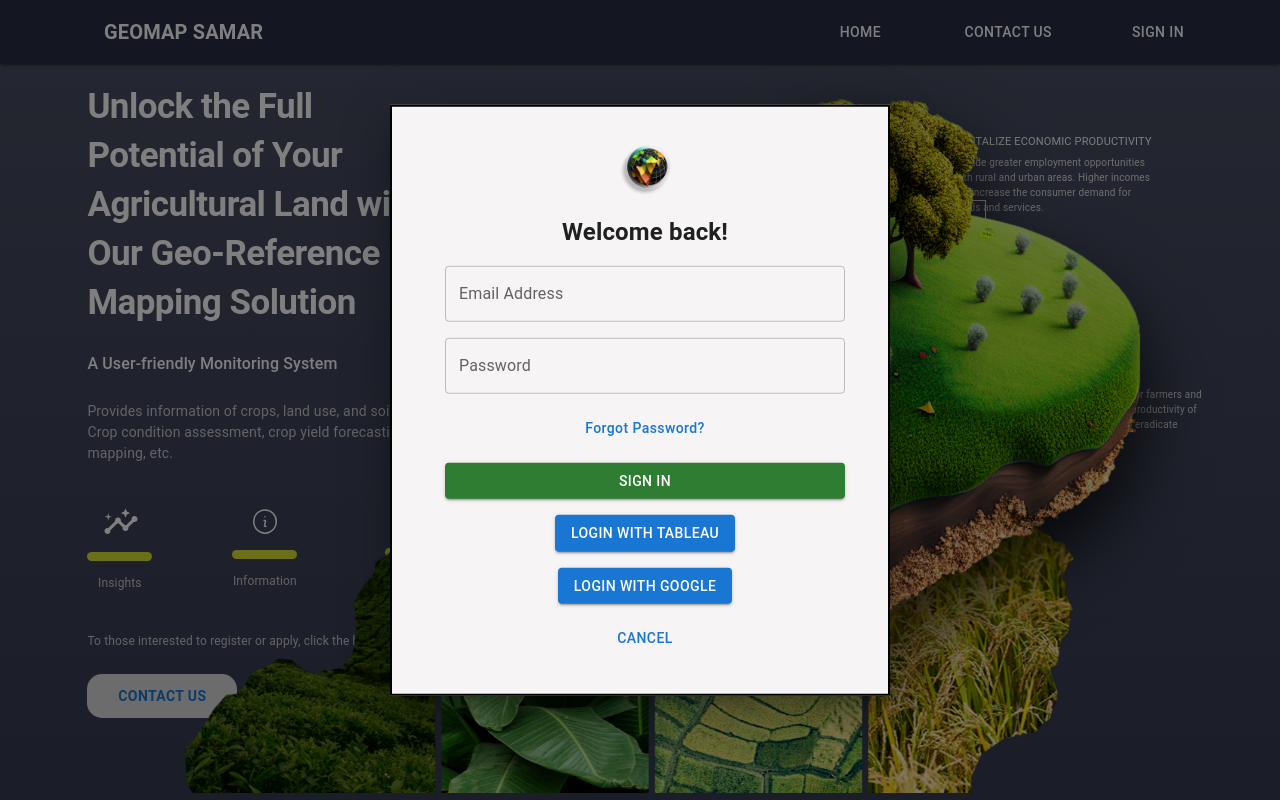
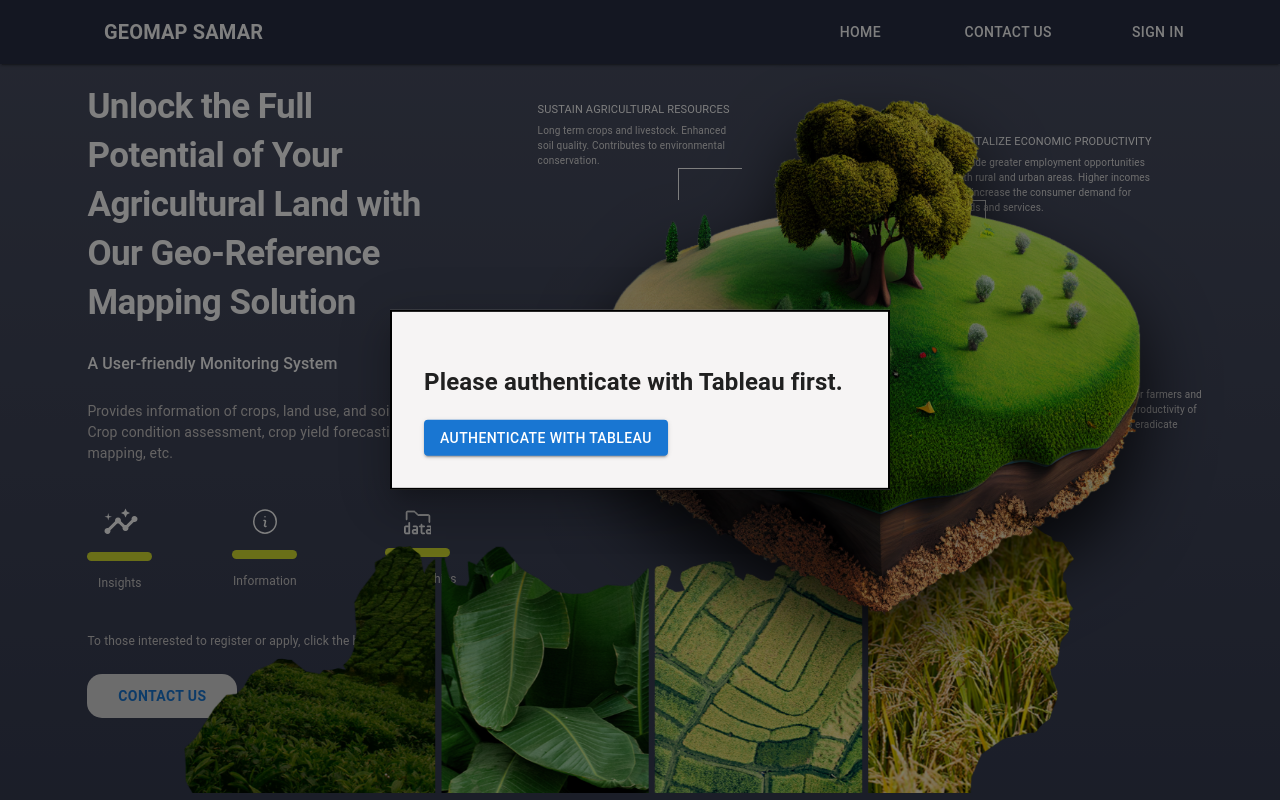
Before and after one commit to notsoprogrammer/map_client, a React (Vite) app in the folder geomap/: page / in a window 1280 px wide. Both pictures are taken after a click on the button "SIGN IN". Shown: the top 800 px of the page. Built offline with nearby package versions, Linux system fonts and the light colour scheme.

Commit message:
"Refactor LoginModal component, update imports in index.js and main.jsx"

```diff
--- a/geomap/src/components/LoginModal.jsx
+++ b/geomap/src/components/LoginModal.jsx
@@ -24,6 +24,7 @@
   const [password, setPassword] = useState('');
   const [isLoading, setIsLoading] = useState(false);
   const [forgotPasswordOpen, setForgotPasswordOpen] = useState(false);
+  const [tableauAuthenticated, setTableauAuthenticated] = useState(false); // State to manage Tableau authentication status
 
   const navigate = useNavigate();
   const dispatch = useDispatch();
@@ -52,95 +53,60 @@
     const windowFeatures = "toolbar=no, menubar=no, width=500, height=700, top=100, left=100";
     const authWindow = window.open(tableauAuthUrl, '_blank', windowFeatures);
 
-    // Optional: Monitor the window status to close it programmatically
-    const timer = setInterval(function() {
+    // Monitor the window status to close it programmatically
+    const timer = setInterval(() => {
       if (authWindow.closed) {
         clearInterval(timer);
-            alert("Authentication complete. You may now close this window.");
-            // Here you might want to trigger some follow-up action in your app.
+        setTableauAuthenticated(true); // Assuming authentication is successful once the window is closed
+        alert("Tableau Authentication complete. You may now proceed.");
       }
     }, 1000);
   };
 
-  const submitHandler = async (e) => {
-    e.preventDefault();
+  const handleLogin = async () => {
     setIsLoading(true);
     try {
       const response = await axios.post(`${process.env.REACT_APP_API_URL}/api/users/auth`, { email, password });
-      if (response.data && response.data.authToken && response.data.tableauToken) {
-        // Store the authToken and tableauToken in localStorage
       localStorage.setItem('authToken', response.data.authToken);
-        localStorage.setItem('tableauToken', response.data.tableauToken);
-
       dispatch(setCredentials({ ...response.data }));
 
-        // Redirect based on user role
-        if (response.data.role === 'admin') {
-          navigate('/admin/usermanagement');
-        } else {
-          navigate('/dashboard');
-        }
-      }
+      navigate(response.data.role === 'admin' ? '/admin/usermanagement' : '/dashboard');
     } catch (error) {
-      console.error(error.response?.data?.message || error.message);
+      console.error('Login failed:', error);
       alert("Login failed: " + (error.response?.data?.message || "An error occurred"));
     } finally {
       setIsLoading(false);
     }
   };
 
+  if (!tableauAuthenticated) {
     return (
-    <>
-    <Modal
-      open={open}
-      onClose={handleClose}
-      aria-labelledby="modal-modal-title"
-      aria-describedby="modal-modal-description"
-    >
+      <Modal open={open} onClose={handleClose}>
         <Box sx={style}>
-          <Box sx={{ padding: '5px' }} >
-            <Stack sx={{ width: 400, marginLeft: '1rem' }} spacing={2} direction="column" justifyContent="center" alignItems='center'>
-              <img src={geomap} alt='logo' style={{ height: 54, width: 54 }} />
-              <h2>Welcome back!</h2>
-              <TextField
-                sx={{ width: '100%' }}
-                type='email'
-                value={email}
-                onChange={(e) => setEmail(e.target.value)}
-                onKeyPress={handleKeyPress} // Attach keypress handler
-                id="outlined-basic"
-                label="Email Address"
-                variant="outlined"
-              />
-              <TextField
-                sx={{ width: '100%' }}
-                type='password'
-                value={password}
-                onChange={(e) => setPassword(e.target.value)}
-                onKeyPress={handleKeyPress} // Attach keypress handler
-                id="outlined-basic"
-                label="Password"
-                variant="outlined"
-              />
-              <Button onClick={handleForgotPasswordOpen} sx={{ textTransform: 'none' }}>Forgot Password?</Button>
+          <h2>Please authenticate with Tableau first.</h2>
+          <Button onClick={handleLoginWithTableau} variant="contained" color="primary">
+            Authenticate with Tableau
+          </Button>
+        </Box>
+      </Modal>
+    );
+  }
 
-              <Button sx={{ width: '100%' }} type='submit' onClick={submitHandler} variant="contained" color='success' disabled={isLoading}>
+  return (
+    <Modal open={open} onClose={handleClose}>
+      <Box sx={style}>
+        <Stack spacing={2} direction="column" alignItems='center'>
+          <TextField type='email' label="Email Address" variant="outlined" value={email} onChange={(e) => setEmail(e.target.value)} onKeyPress={handleKeyPress} />
+          <TextField type='password' label="Password" variant="outlined" value={password} onChange={(e) => setPassword(e.target.value)} onKeyPress={handleKeyPress} />
+          <Button onClick={handleLogin} disabled={isLoading || !tableauAuthenticated}>
             {isLoading ? <CircularProgress size={24} /> : 'Sign In'}
           </Button>
-              <Button onClick={handleLoginWithTableau} variant="contained" color="primary">
-                  Login with Tableau
-              </Button>
-              <Button onClick={handleGoogleLogin} variant="contained" color="primary">
-                Login with Google
-            </Button>
-              <Button sx={{ width: '100%' }} onClick={handleClose} variant="text">cancel</Button>
+          <Button onClick={handleForgotPasswordOpen}>Forgot Password?</Button>
+          <Button onClick={handleClose}>Cancel</Button>
         </Stack>
       </Box>
-      </Box>
+      <ForgotPasswordModal open={forgotPasswordOpen} handleClose={handleForgotPasswordClose} />
     </Modal>
-
-      <ForgotPasswordModal open={forgotPasswordOpen} handleClose={handleForgotPasswordClose} />
-    </>
   );
 };
 
--- a/geomap/src/components/index.js
+++ b/geomap/src/components/index.js
@@ -15,3 +15,4 @@
 export { default as Settings } from './Settings'
 export { default as Reset} from './ResetPassword'
 export { default as UserManagement} from './userManagament'
+export { default as Login } from './LoginModal'
--- a/geomap/src/main.jsx
+++ b/geomap/src/main.jsx
@@ -1,4 +1,4 @@
-import { About, Contact, RiceStat, Dashboard, Farmers, MapUploads, Maps, PrivateRoute, Crops, Settings, Features, Reset, UserManagement } from './components/index';
+import { About, Contact, RiceStat, Dashboard, Farmers, MapUploads, Maps, PrivateRoute, Crops, Settings, Features, Reset, UserManagement, Login } from './components/index';
 import { BrowserRouter, Route, Routes, useNavigate } from 'react-router-dom';
 import NotFound from './components/notFound.jsx';
 import App from './App.jsx';
@@ -24,6 +24,7 @@
         <Routes>
             <Route path="*" element={<NotFound />} />
             <Route path='/' element={<App />} />
+            <Route path="/login" element={<Login open={true} />} />
             <Route path='/contact' element={<Contact />} />
             <Route path='/reset-password/:token' element={<Reset/>} />
             {/* Private Routes */}
```
Lines whose indentation alone changed are shown as unchanged.
